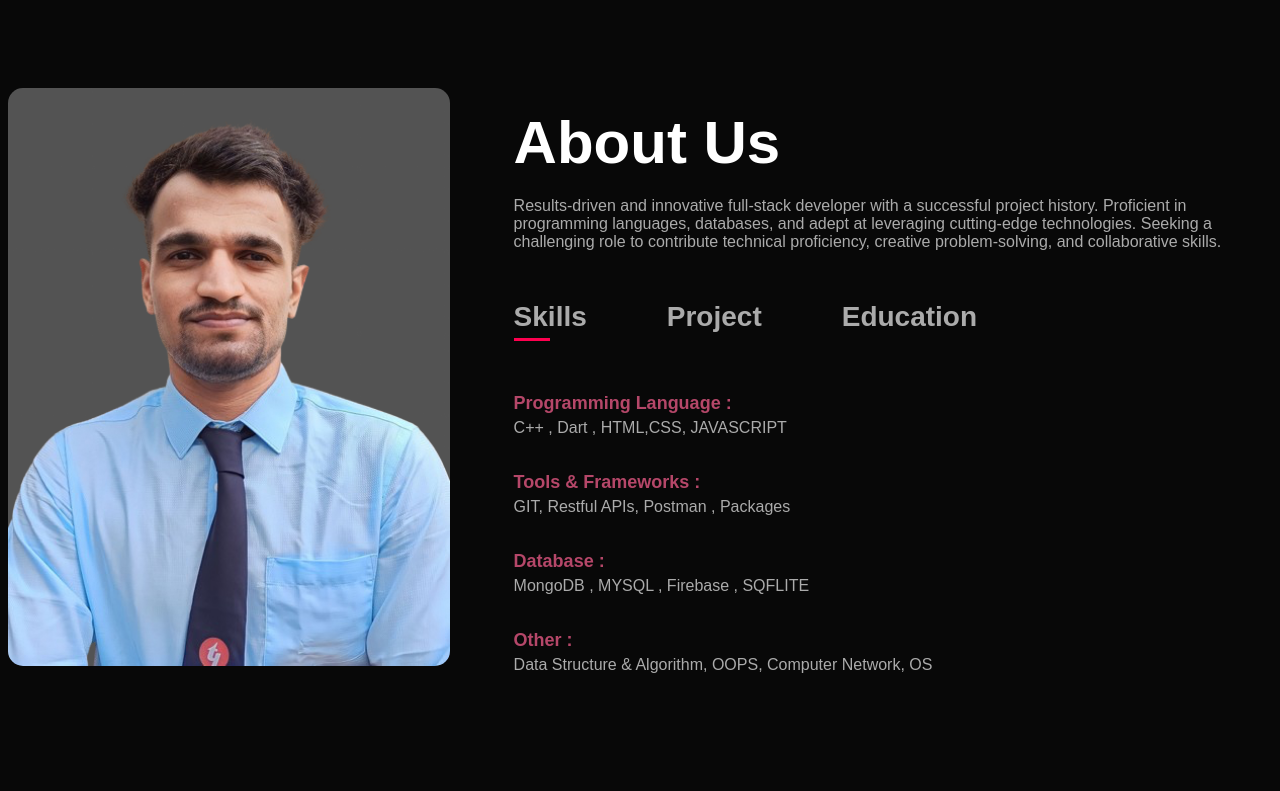
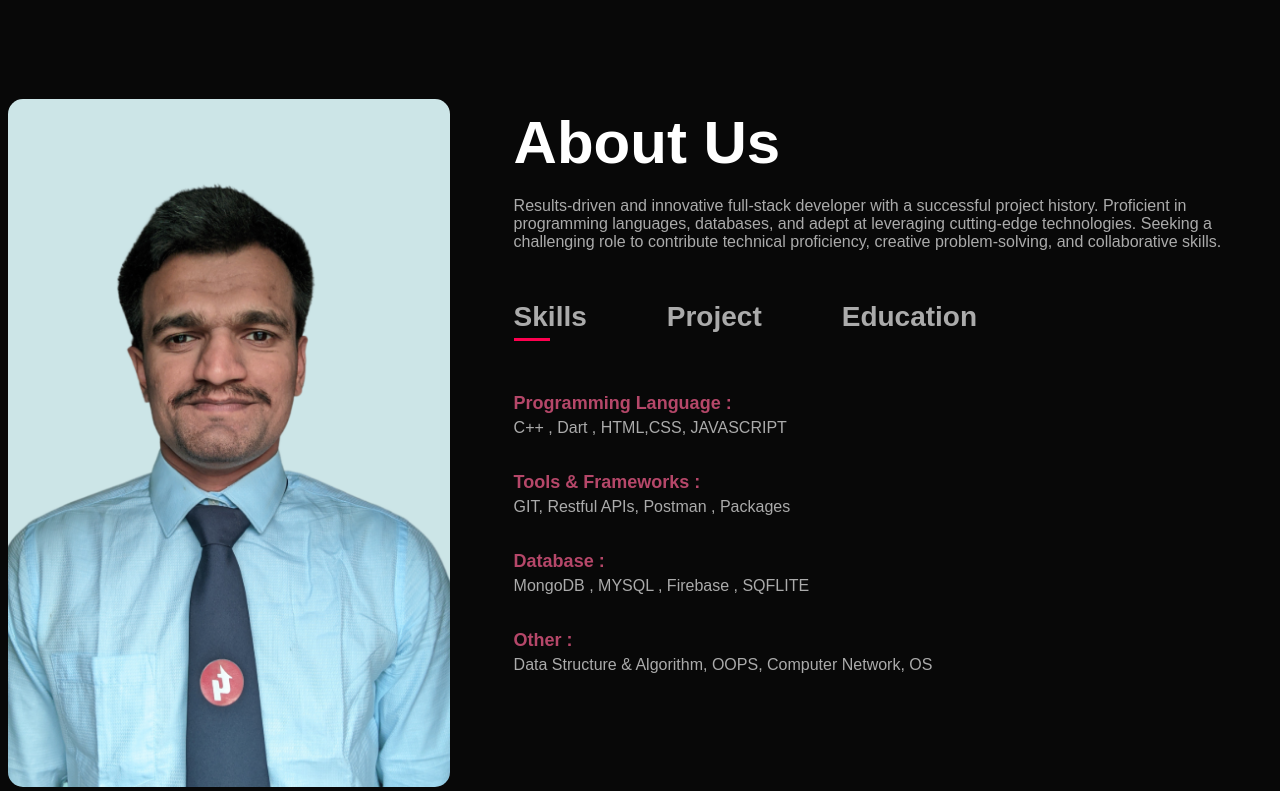
Before and after one commit to mohit270/My_Portfolio, a plain HTML site: page index.html in a window 1280 px wide. Shown: the part 800-1591 px from the top of the page. Drawn offline with Linux system fonts and the light colour scheme.

Commit message:
"photo change"

```diff
--- a/index.html
+++ b/index.html
@@ -38,7 +38,7 @@
     <div class="container">
         <div class="row">
             <div class="about-col-1">
-                <img src="images/user-.png">
+                <img src="images/user.png">
             </div>
             <div class="about-col-2">
                 <h1 class="sub-title">About Us</h1>
--- a/style.css
+++ b/style.css
@@ -89,6 +89,7 @@ nav ul li a:hover::after{
     flex-basis: 35%;
 }
 .about-col-1 img{
+    margin-top: 11px;
     width: 100%;
     border-radius: 15px;
 }
```
Also changed, not shown: images/user-.png (deleted), images/user.png (added), 1 other file.
